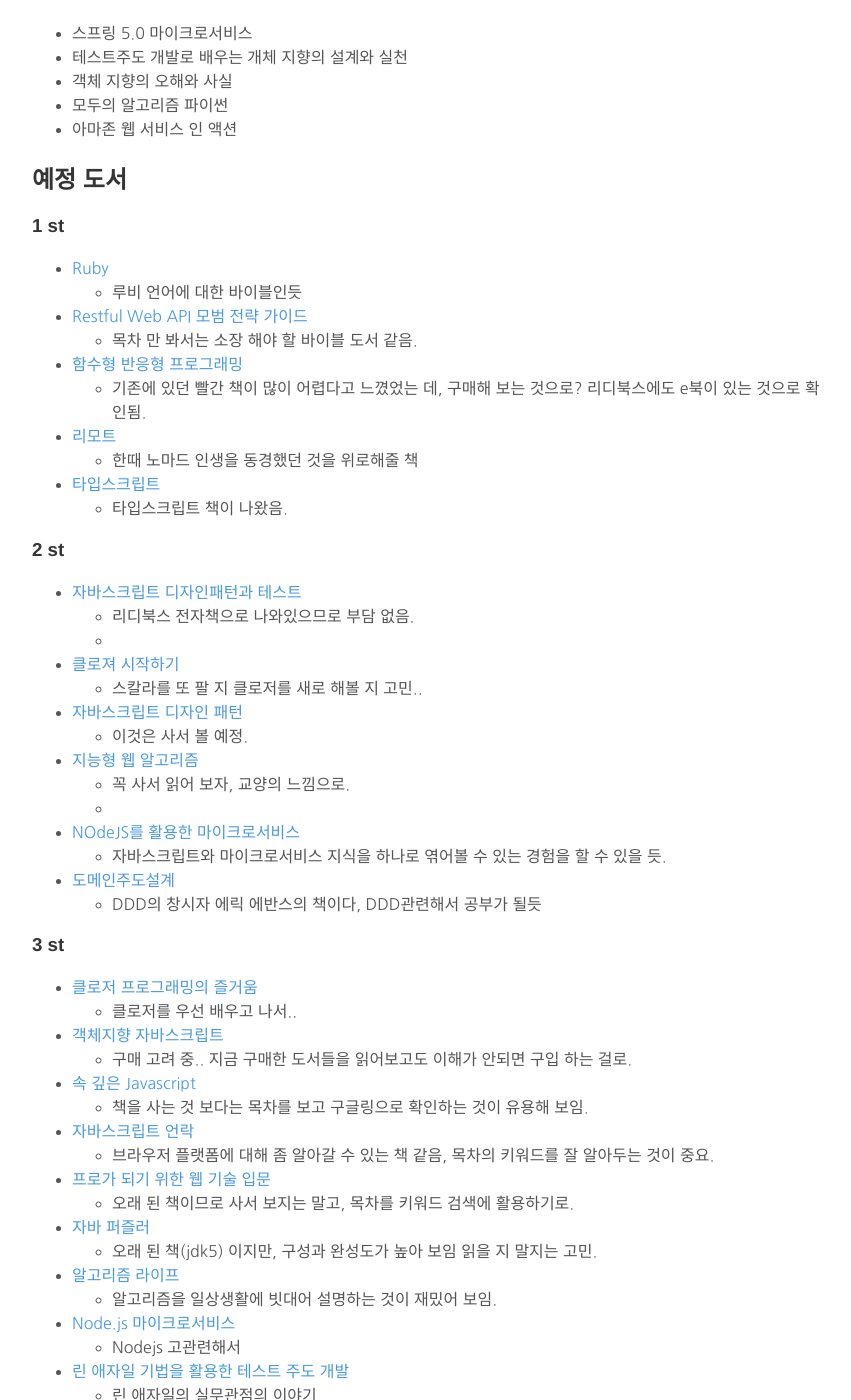
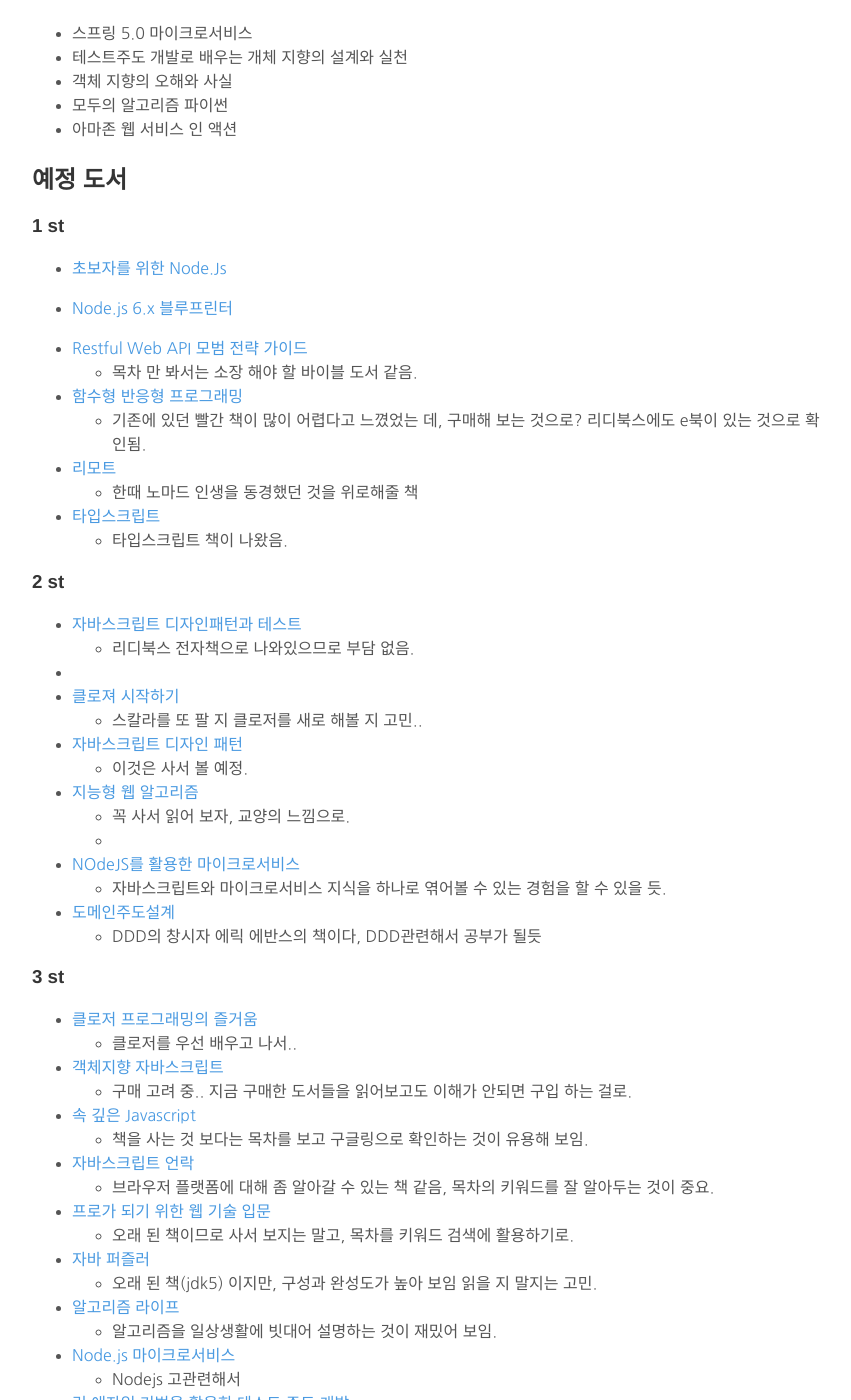
Before and after one commit to glqdlt/glqdlt.github.io, a Jekyll site: the page built from reviews.md, in a window 1280 px wide and 1400 px high, scrolled down 1534 px. Shown: the whole window, without its empty margins (208-1059 px from the left). Built offline with Jekyll 4.4.1, drawn with Linux system fonts in a browser that asks for light colours; comment, search, counter and statistics services are not loaded.

Commit message:
update : reviews

```diff
--- a/reviews.md
+++ b/reviews.md
@@ -71,9 +71,9 @@
 
 ### 1 st
 
+* [초보자를 위한 Node.Js](http://book.naver.com/bookdb/book_detail.nhn?bid=13445068)
 
-* [Ruby](http://book.naver.com/bookdb/book_detail.nhn?bid=9766333)
-    * 루비 언어에 대한 바이블인듯
+* [Node.js 6.x 블루프린터](http://book.naver.com/bookdb/book_detail.nhn?bid=12181871)
 
 * [Restful Web API 모범 전략 가이드](http://book.naver.com/bookdb/book_detail.nhn?bid=9520318)
     * 목차 만 봐서는 소장 해야 할 바이블 도서 같음.
@@ -92,10 +92,9 @@
 
 + [자바스크립트 디자인패턴과 테스트](https://ridibooks.com/v2/Detail?id=754020259)
     * 리디북스 전자책으로 나와있으므로 부담 없음.
-    *
+*
 + [클로져 시작하기](http://book.naver.com/bookdb/book_detail.nhn?bid=10439897)
     + 스칼라를 또 팔 지 클로저를 새로 해볼 지 고민..
-
 
 + [자바스크립트 디자인 패턴](http://book.naver.com/bookdb/book_detail.nhn?bid=10824738)
     * 이것은 사서 볼 예정.
@@ -146,3 +145,4 @@
     + 음 국내 교수님이 쓰신 건데 위의 책하고 어떤걸 사야하나 고민
 + [앤터프라이즈 에플리케이션 아키텍처 패턴](http://book.naver.com/bookdb/book_detail.nhn?bid=9699564)
     + 마틴 파울러의 책.
++ [NodeJs를 통한 봇 만들기](http://book.naver.com/bookdb/book_detail.nhn?bid=13363831)
```
